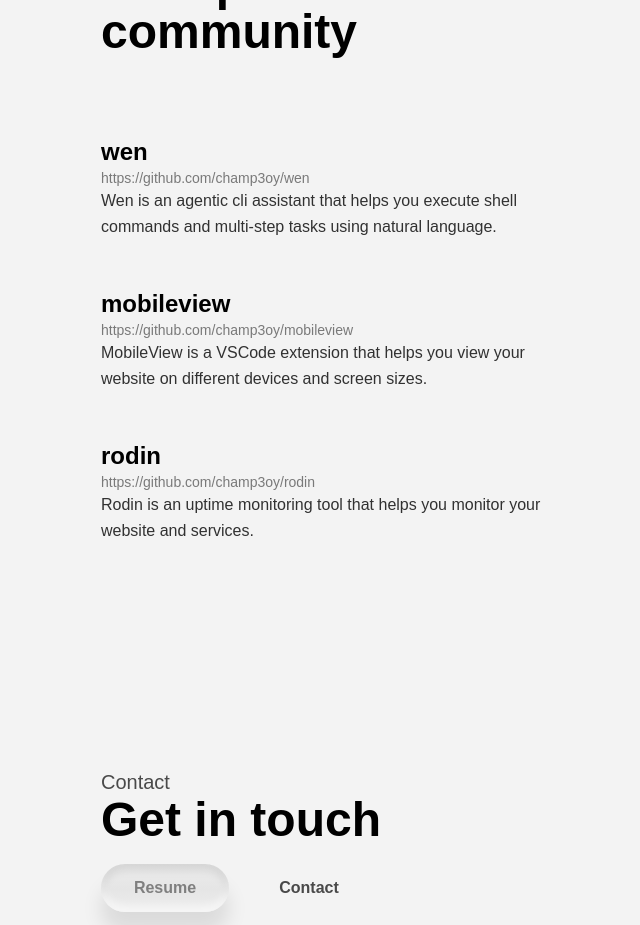
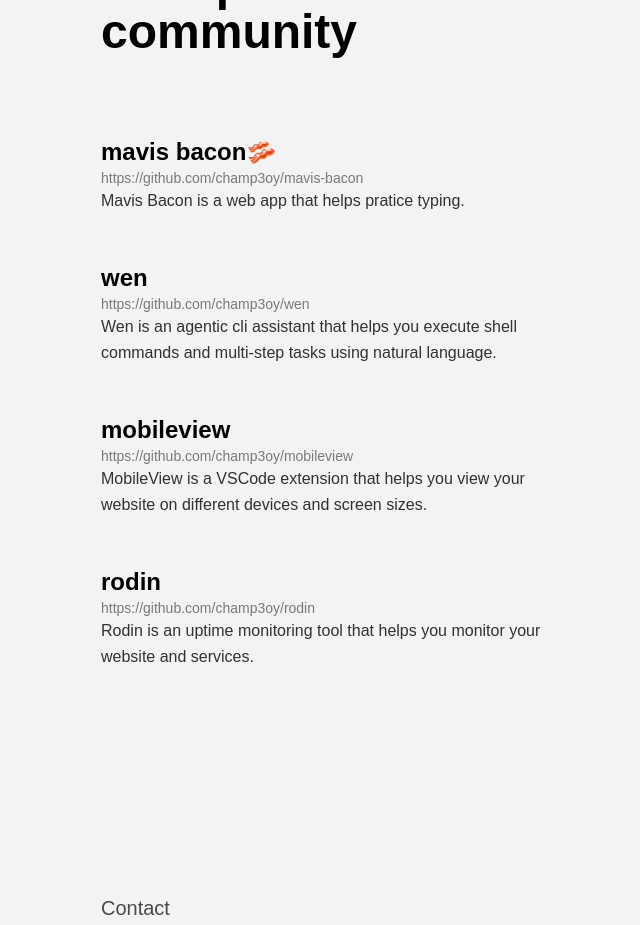
Before and after one commit to champ3oy/champ, a Next.js app: page / in a window 1280 px wide. Shown: the part 2260-3185 px from the top of the page, without its empty margins (315-955 px from the left). Built offline with nearby package versions, Linux system fonts and the light colour scheme; a web font is replaced by a local one.

Commit message:
added mavis bacon

```diff
--- a/app/page.tsx
+++ b/app/page.tsx
@@ -57,6 +57,11 @@
 ];
 
 const featuredOpenSource = [
+  {
+    name: "mavis bacon🥓",
+    link: "https://github.com/champ3oy/mavis-bacon",
+    description: "Mavis Bacon is a web app that helps pratice typing.",
+  },
   {
     name: "wen",
     link: "https://github.com/champ3oy/wen",
```
